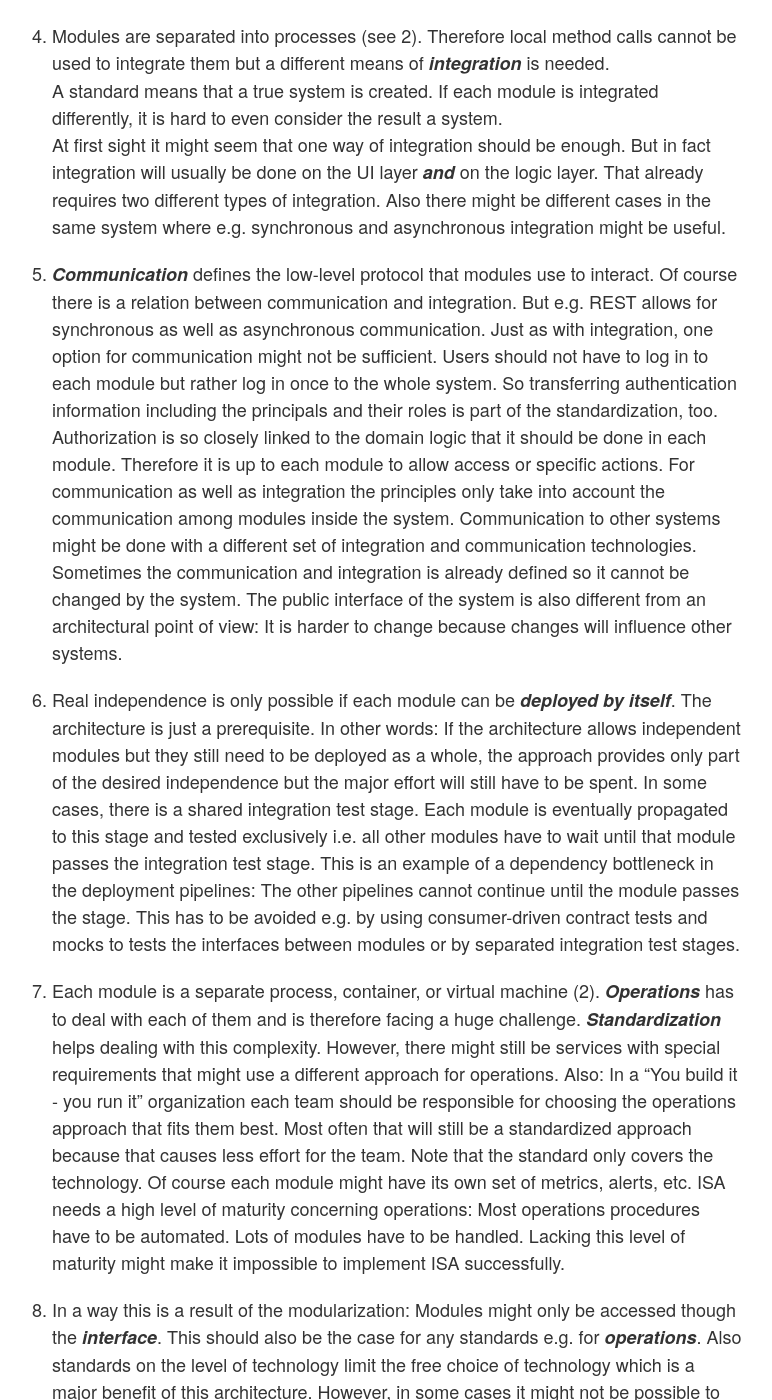
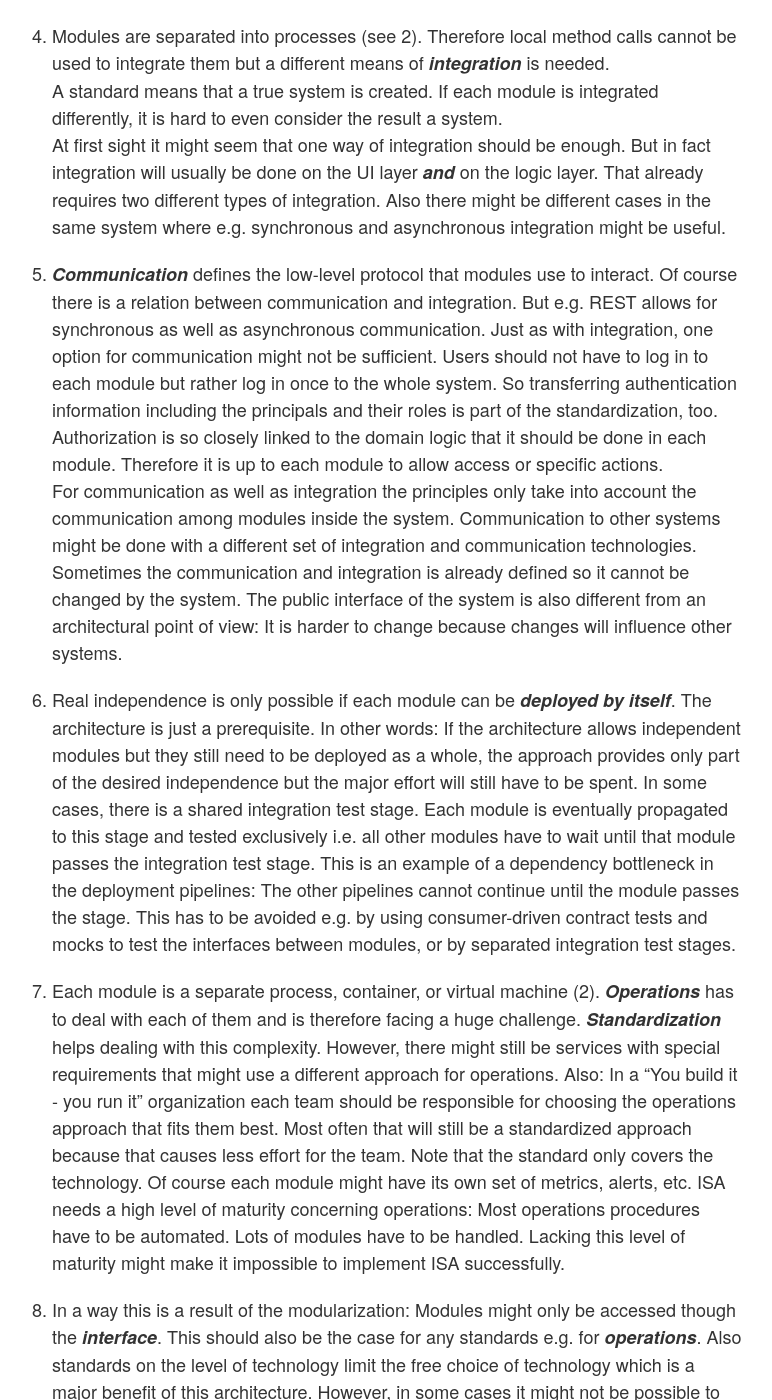
Before and after one commit to ISA-Principles/isa-principles.org, a Jekyll site: the page built from reasoning.md, in a window 1280 px wide and 1400 px high, scrolled down 1184 px. Shown: the whole window, without its empty margins (128-900 px from the left). Built offline with Jekyll 4.4.1, drawn with Linux system fonts in a browser that asks for light colours; some of the changed text lies outside the part shown.

Commit message:
reasoning: Fix typos
Changes:
* insert link for coupling
* "high cohesion - low coupling" was stated as a single goal
  The two often correlate, I don't think conflating them into a single thing is helpful.
* tests was third-person (or plural? it seems like a verb)
* insert oxford comma

```diff
--- a/reasoning.md
+++ b/reasoning.md
@@ -92,8 +93,8 @@ Each of the principles has a reasoning behind it:
    passes the integration test stage. This is an example of a
    dependency bottleneck in the deployment pipelines: The other pipelines cannot
    continue until the module passes the stage. This has to be avoided
-   e.g. by using consumer-driven contract tests and mocks to tests the
-   interfaces  between modules or by separated integration test
+   e.g. by using consumer-driven contract tests and mocks to test the
+   interfaces  between modules, or by separated integration test
    stages.
 
 7. Each module is a separate process, container, or virtual machine
```
Also changed, not shown: other parts of reasoning.md (+3 -2 lines).
